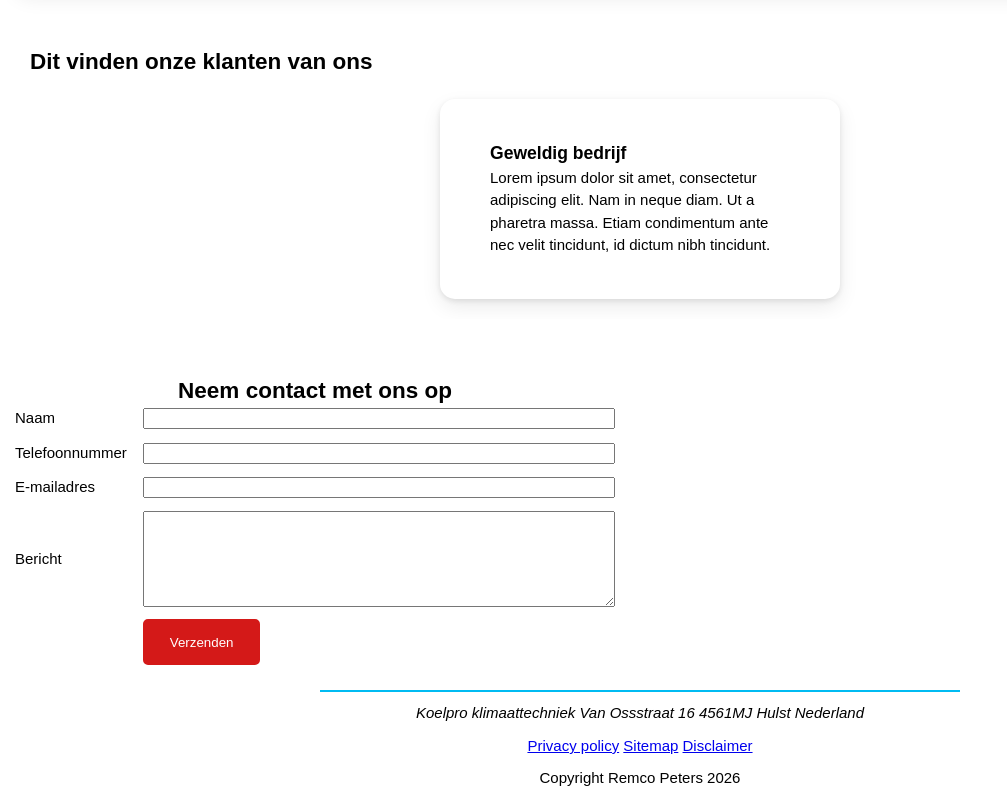
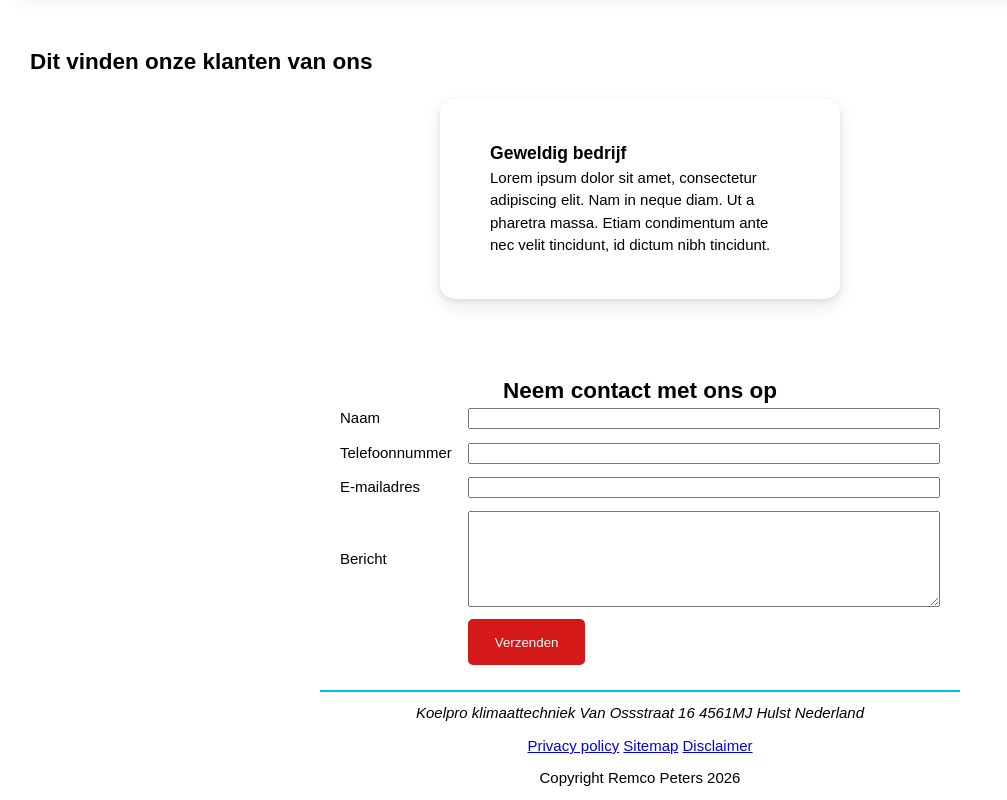
Before and after one commit to remcop1989/koelpro-website, a plain HTML site: page index.html in a window 1280 px wide. Shown: the part 2831-3631 px from the top of the page, without its empty margins (0-1007 px from the left). Drawn offline with Linux system fonts and the light colour scheme.

Commit message:
adjusted contactform

```diff
--- a/index.html
+++ b/index.html
@@ -143,8 +143,8 @@
             </div>
         </section>
 
-        <section id="contact" class="contactformhome section-padding">
-            <div class="contactformulier">
+        <section id="contact" class="section-padding">
+            <div class="contactformulier contactform__home">
                 <h2>Neem contact met ons op</h2>
                 <form action="#" method="post">
                     <div class="contact__naam">
--- a/styles.css
+++ b/styles.css
@@ -365,10 +365,6 @@ main {
 
 /* ------------------------------------CONTACT.HTML------------------------------------ */
 
-.contact__form {
-    padding-top: 15px;
-}
-
 .contactformulier {
     display: flex;
     flex-direction: column;
@@ -415,3 +411,7 @@ main {
     width: 100%;
     max-width: 600px; /* kies zelf */
 }
+
+#contact > .contactform__home {
+    margin-inline: auto;
+}
```
Also changed, not shown: contact.html (+1 -1 lines).
